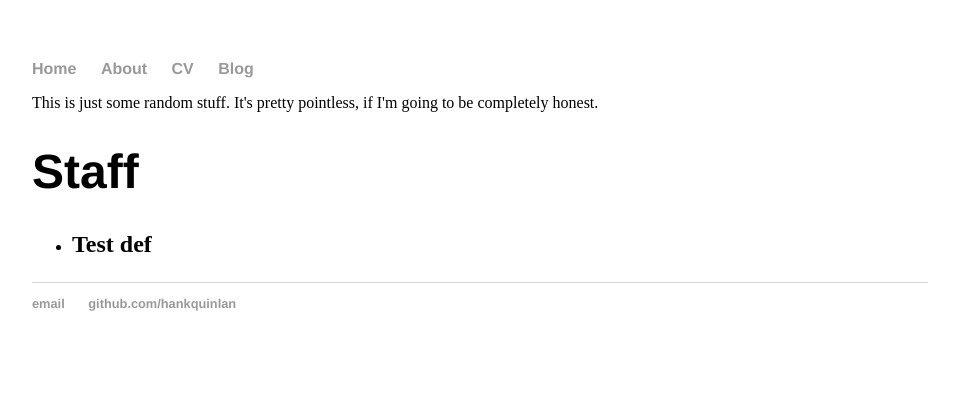
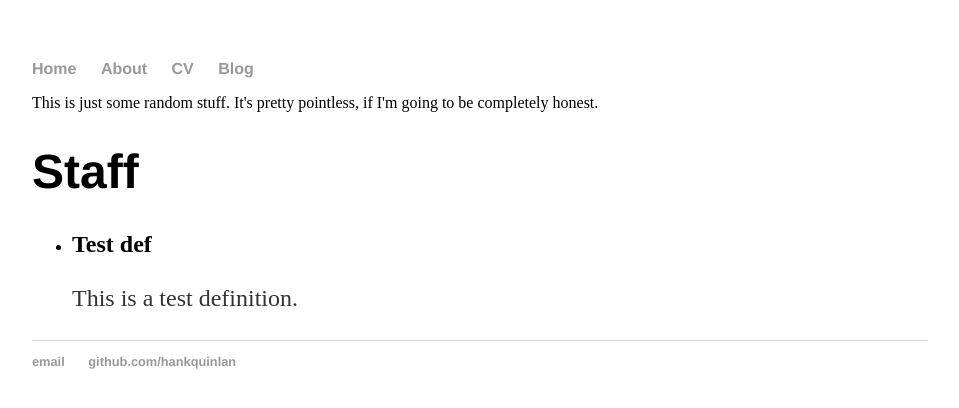
Before and after one commit to fattymattk/hello-world, a Jekyll site: the page built from definitions.html, in a window 1280 px wide. Shown: the top 408 px of the page, without its empty margins (160-1119 px from the left). Built offline with Jekyll 4.4.1, drawn with Linux system fonts in a browser that asks for light colours.

Commit message:
Update definitions.html

```diff
--- a/definitions.html
+++ b/definitions.html
@@ -9,7 +9,7 @@ title: Definitions
   {% for def in site.definitions %}
     <li>
       <h2>{{ def.name }}</h2>
-      <p>{{ author.content | markdownify }}</p>
+      <p>{{ def.content | markdownify }}</p>
     </li>
   {% endfor %}
 </ul>
```
